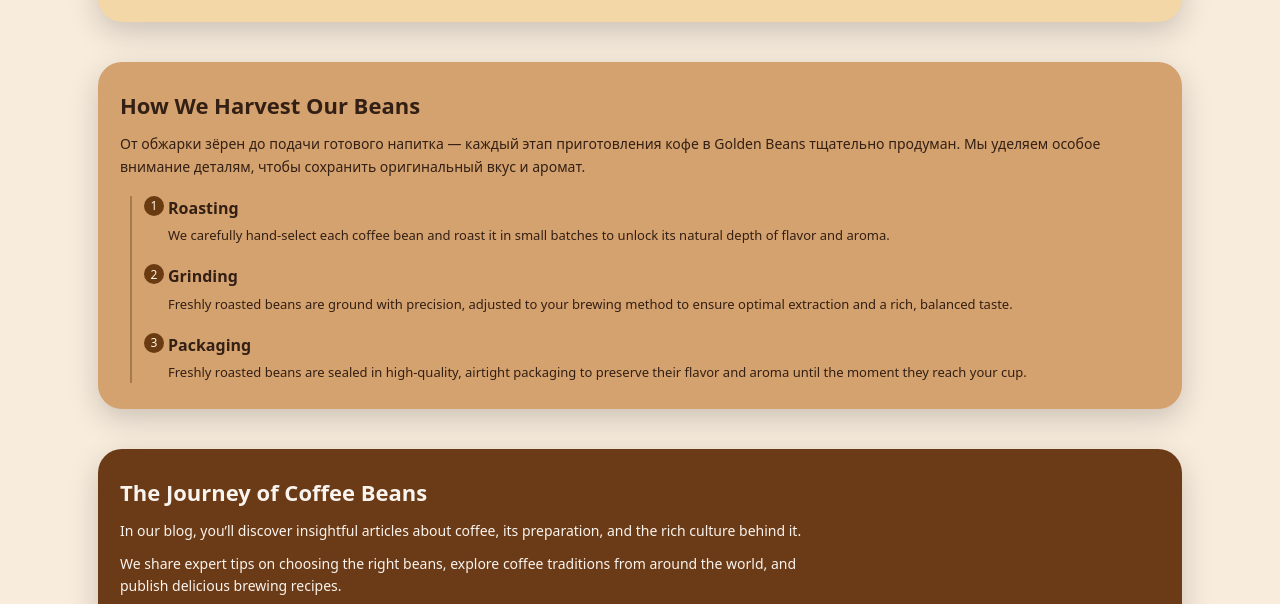
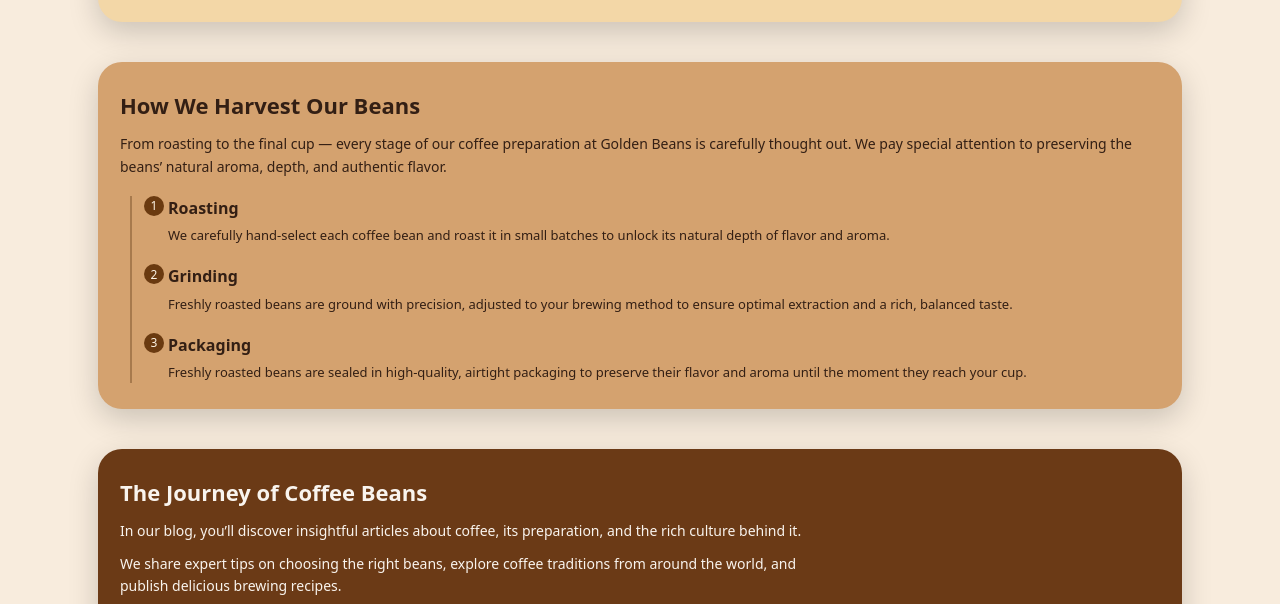
Before and after one commit to dkodisid-ux/GoldBeans, a plain HTML site: page index.html in a window 1280 px wide. Shown: the part 955-1559 px from the top of the page. Drawn offline with Linux system fonts and the light colour scheme.

Commit message:
Update index.html

```diff
--- a/index.html
+++ b/index.html
@@ -672,9 +672,9 @@
       <div class="section-inner harvest-block">
         <h2 class="section-title">How We Harvest Our Beans</h2>
         <p class="harvest-intro">
-          От обжарки зёрен до подачи готового напитка — каждый этап приготовления кофе в Golden Beans тщательно
-          продуман. Мы уделяем особое внимание деталям, чтобы сохранить оригинальный вкус и аромат.
-        </p>
+  From roasting to the final cup — every stage of our coffee preparation at Golden Beans is carefully thought out.
+  We pay special attention to preserving the beans’ natural aroma, depth, and authentic flavor.
+</p>
         <div class="steps">
           <div class="step">
             <div class="step-number">1</div>
```
